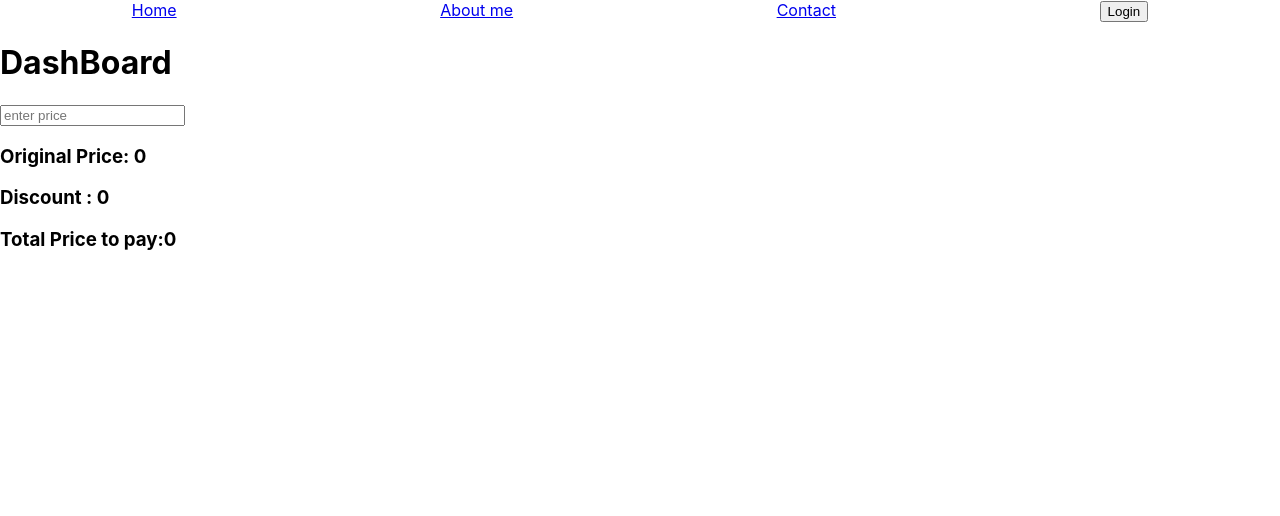
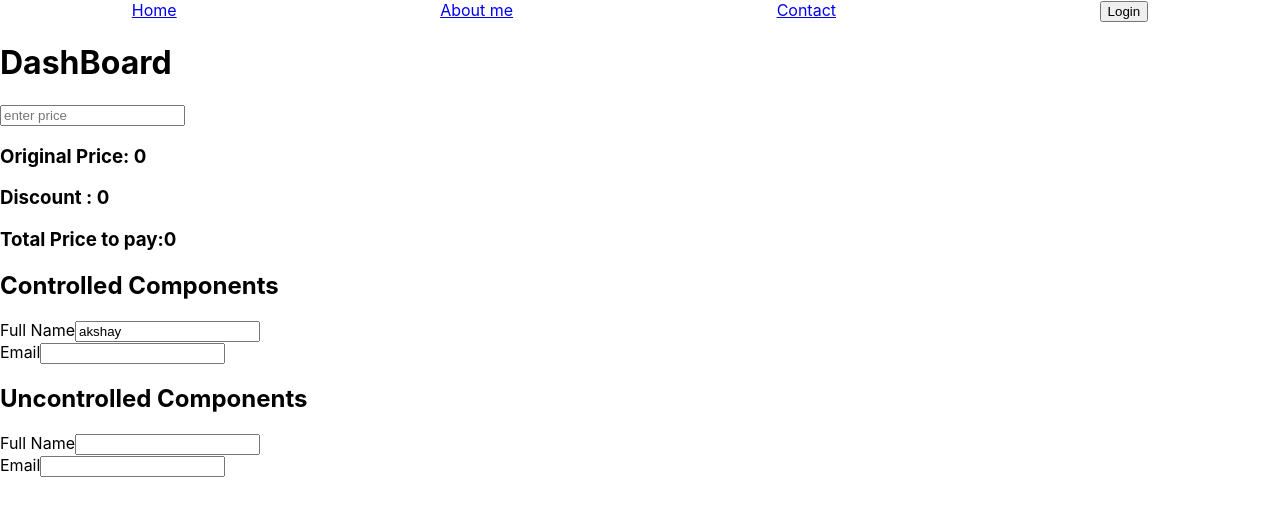
Before and after one commit to jadhavakshay29/React-ns, a React (Create React App) app: page / in a window 1280 px wide. Shown: the top 516 px of the page. Built offline with nearby package versions, Linux system fonts and the light colour scheme.

Commit message:
Controlled and Uncontrolled forms

```diff
--- a/src/App.js
+++ b/src/App.js
@@ -10,6 +10,7 @@ import styled from 'styled-components';
 // import UpdatingState from './Components/UpdatingState/UpdatingState';
 // import Binding from './Components/Binding/Binding';
 import DashBoard from './Components/ChildParentCompCommunication/DashBoard/DashBoard';
+import ControlledUncontrolledComp from './Components/ControlledUncontrolledComp/ControlledUncontrolledComp';
 
   //now using styled we can use Heading in place of h1 as a component
 const Heading = styled.h1`
@@ -48,6 +49,7 @@ function App() {
         <UpdatingState/>
         <Binding/> */}
         <DashBoard/>
+        <ControlledUncontrolledComp/>
       {/* <Event />  */}
       {/* <ToDoList/> */}
       {/* <List /> */}
--- /dev/null
+++ b/src/Components/ControlledUncontrolledComp/ControlledUncontrolledComp.jsx
@@ -0,0 +1,51 @@
+import { useState } from "react";
+// this is an example of both 2 way binding cause we can access data or update data both from input as well as source
+// controlled comp because we can control which value to give to input via code as well
+
+const ControlledUncontrolledComp = ()=>{
+
+    const [state, setState] = useState({
+        fname:"akshay",
+        email:""
+    })
+
+    const onInputChange = (e)=>{
+        const key = e.target.name;
+        const value = e.target.value;
+        setState({
+            ...state,
+            [key]:value
+        })
+    }
+
+    return (
+        <div>
+             <form>
+                <h2>Controlled Components</h2>
+                <div>
+                  <label htmlFor="fname">Full Name</label>
+                  <input name="fname" id="fname" value={state.fname} onChange={onInputChange} type={"text"}/>
+                </div>
+
+                <div>
+                  <label htmlFor="email">Email</label>
+                  <input name="email" value={state.email}  onChange={onInputChange} id="email" type={"email"}/>
+                </div>
+             </form>
+             <form>
+                <h2>Uncontrolled Components</h2>
+                <div>
+                  <label htmlFor="fnameUC">Full Name</label>
+                  <input id="fnameUC" type={"text"}/>
+                </div>
+
+                <div>
+                  <label htmlFor="emailUC">Email</label>
+                  <input id="emailUC" type={"email"}/>
+                </div>
+             </form>
+        </div>
+    )
+}
+
+export default ControlledUncontrolledComp;
```
Also changed, not shown: src/Components/ChildParentCompCommunication/PriceCalculator/PriceCalculator.jsx (line endings or trailing spaces).
